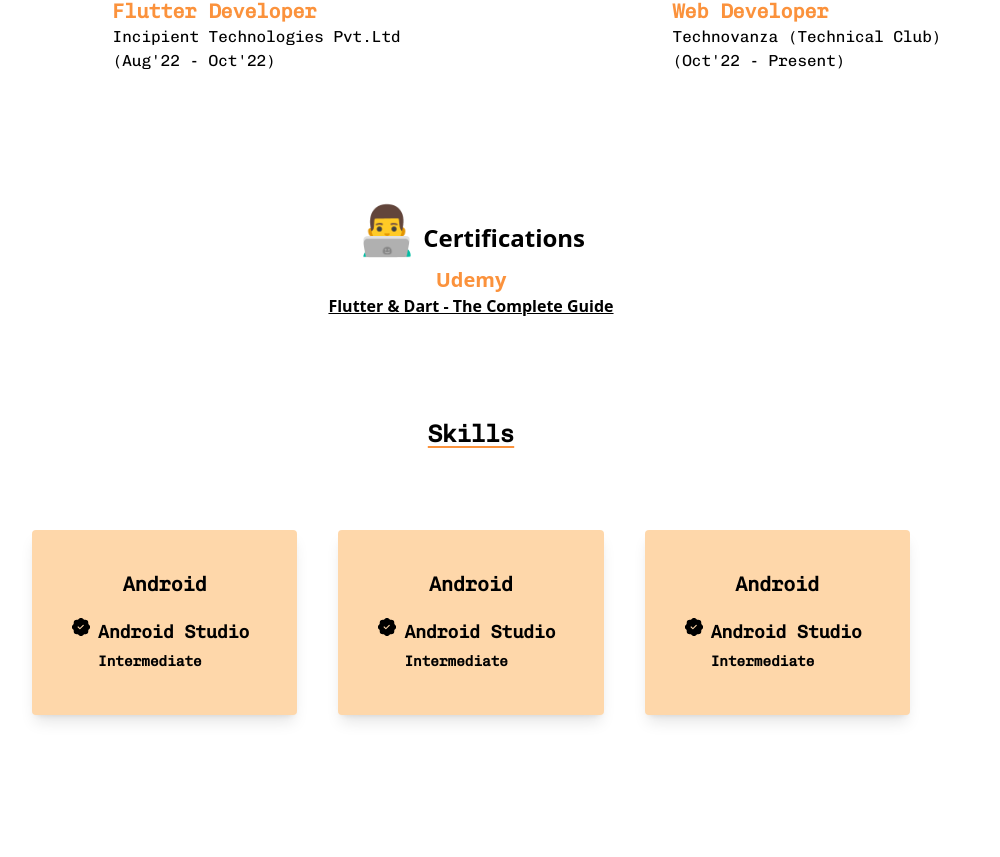
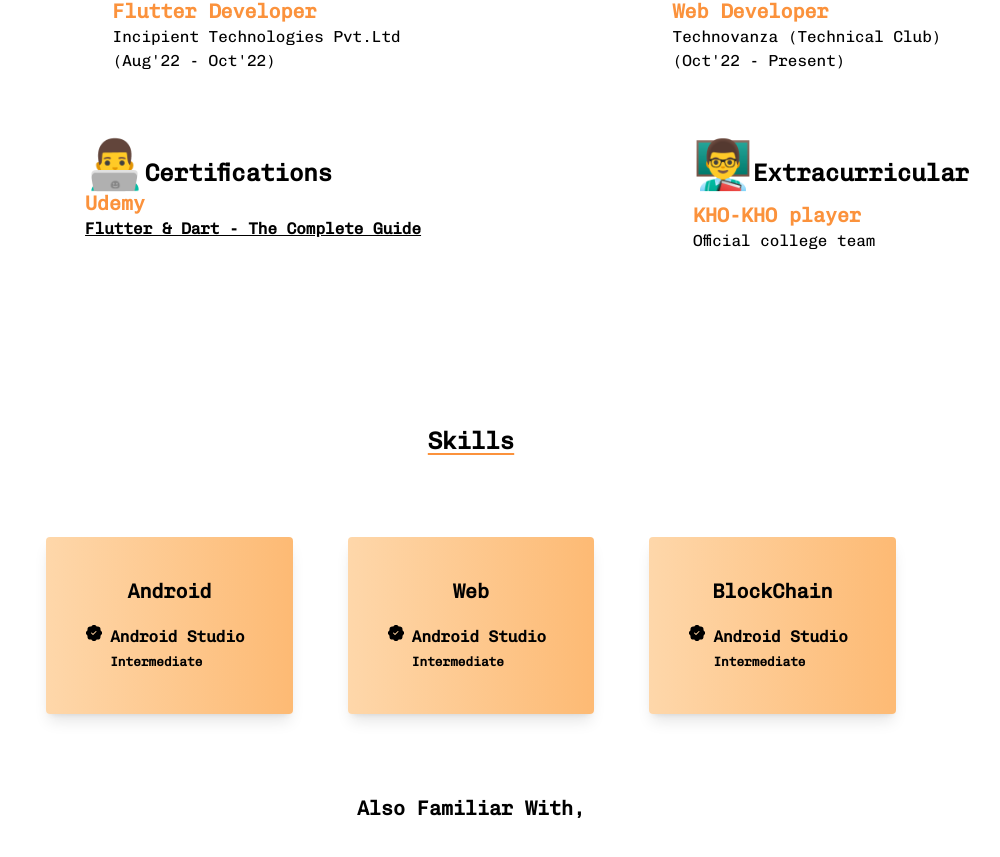
Before and after one commit to Pruthviraj49/Portfolio_Site, a Next.js app: page / in a window 1280 px wide. Shown: the part 1774-2631 px from the top of the page, without its empty margins (169-1169 px from the left). Built offline with nearby package versions, Linux system fonts and the light colour scheme.

Commit message:
Validation added

```diff
--- a/components/About.jsx
+++ b/components/About.jsx
@@ -36,7 +36,7 @@ const About = () => {
             <section className="font-chivoMono ">
 
                 <div className="grid justify-center pl-12 pr-12">
-                    <div className="col-span-2 pb-5">
+                    <div className="col-span-2 pb-5 ">
                         <div className="flex flex-col">
                             <div className="flex">
                                 <span className="text-3xl md:text-4xl pr-1">🎓</span>
--- a/components/Experience.jsx
+++ b/components/Experience.jsx
@@ -1,61 +1,84 @@
-import React from 'react'
-import Skills from './Skills'
-
+import React from "react";
+import Skills from "./Skills";
+import { motion } from "framer-motion";
 
 export default function Experience() {
     return (
-        <div className='pb-32'>
+        <div className="pb-32">
             <div className="pt-20 md:px-40 sm:px-16 px-8 font-chivoMono md:pb-20">
-                <h1 className="text-xl md:text-2xl font-bold text-start pb-10 underline decoration-orange-400 underline-offset-4">Experience and Skills</h1>
+                <h1 className="text-xl md:text-2xl font-bold text-start pb-10 underline decoration-orange-400 underline-offset-4">
+                    Experience and Skills
+                </h1>
             </div>
-
-            <div className='flex flex-col md:flex-row justify-center font-chivoMono pb-16'>
-                <div className='md:pl-44 sm:px-16 px-12'>
-                    <div className='text-lg sm:text-xl md:text-2xl font-bold pb-3'>
-                        <span className='text-3xl  md:text-5xl'>🧑‍🎓</span> Internship
+            <div className="pb-10">
+                <div className="flex flex-col md:flex-row justify-center font-chivoMono">
+                    <div className="md:pl-44 sm:px-16 px-12">
+                        <div className="text-lg sm:text-xl md:text-2xl font-bold pb-3">
+                            <span className="text-3xl  md:text-5xl">🧑‍🎓</span> Internship
+                        </div>
+                        <div className="pb-5">
+                            <h1 className="text-base sm:text-lg md:text-xl font-bold text-orange-400">
+                                Flutter Developer
+                            </h1>
+                            <h2 className="">Incipient Technologies Pvt.Ltd</h2>
+                            <h3>(Aug&apos;22 - Oct&apos;22)</h3>
+                        </div>
                     </div>
-                    <div className='pb-5'>
-                        <h1 className='text-base sm:text-lg md:text-xl font-bold text-orange-400'>Flutter Developer</h1>
-                        <h2 className=''>Incipient Technologies Pvt.Ltd</h2>
-                        <h3>(Aug&apos;22 - Oct&apos;22)</h3>
-
-                    </div>
-                </div>
-                <div className='md:pl-52 sm:px-16 px-12 md:pb-12'>
-                    <div className='text-lg sm:text-xl md:text-2xl font-bold pb-3'>
-                        <span className='text-3xl  md:text-5xl'>👨‍🏫</span>  Voluntouring
-                    </div>
-                    <div className='pb-5'>
-                        <h1 className='text-base sm:text-lg md:text-xl font-bold text-orange-400'>Web Developer</h1>
-                        <h2 className=''>Technovanza (Technical Club)</h2>
-                        <h3>(Oct&apos;22 - Present)</h3>
-
+                    <div className="md:pl-52 sm:px-16 px-12 md:pb-12">
+                        <div className="text-lg sm:text-xl md:text-2xl font-bold pb-3">
+                            <span className="text-3xl  md:text-5xl">👨‍🏫</span> Voluntouring
+                        </div>
+                        <div className="pb-5">
+                            <h1 className="text-base sm:text-lg md:text-xl font-bold text-orange-400">
+                                Web Developer
+                            </h1>
+                            <h2 className="">Technovanza (Technical Club)</h2>
+                            <h3>(Oct&apos;22 - Present)</h3>
+                        </div>
                     </div>
                 </div>
 
+                <div className="flex flex-col md:flex-row justify-center font-chivoMono pb-16">
+                    <div className="md:pl-44 sm:px-16 px-12">
+                        <div>
+                            <div className="text-lg sm:text-xl md:text-2xl font-bold">
+                                <span className="text-3xl md:text-5xl">👨‍💻</span>Certifications
+                            </div>
+                            <div className="pb-5">
+                                <h1 className="text-base sm:text-lg md:text-xl font-bold text-orange-400">
+                                    Udemy
+                                </h1>
+                                <a
+                                    href="https://www.udemy.com/certificate/UC-b5276f5d-8929-42ad-95c2-167ffc21c60f/"
+                                    className="underline font-semibold underline-offset-1 hover:underline-offset-2"
+                                >
+                                    Flutter & Dart - The Complete Guide{" "}
+                                </a>
+                            </div>
+                        </div>
+                    </div>
+                    <div className="md:pl-52 sm:px-16 px-12 md:pb-12">
+                        <div className="text-lg sm:text-xl md:text-2xl font-bold pb-3">
+                            <span className="text-3xl  md:text-5xl">👨‍🏫</span>Extracurricular
+                        </div>
+                        <div className="pb-5">
+                            <h1 className="text-base sm:text-lg md:text-xl font-bold text-orange-400">
+                                KHO-KHO player
+                            </h1>
+                            <h2 className="">Official college team</h2>
 
-            </div>
-            <div className='md:px-52 sm:px-16 px-12 md:text-center'>
-                <div className='pb-20'>
-                    <div className='text-lg sm:text-xl md:text-2xl font-bold pb-3'>
-                        <span className='text-3xl md:text-5xl'>👨‍💻</span>  Certifications
-                    </div>
-                    <div className='pb-5'>
-                        <h1 className='text-base sm:text-lg md:text-xl font-bold text-orange-400'>Udemy</h1>
-                        <a href='https://www.udemy.com/certificate/UC-b5276f5d-8929-42ad-95c2-167ffc21c60f/' className='underline font-semibold underline-offset-1 hover:underline-offset-2'>Flutter & Dart - The Complete Guide </a>
+                        </div>
                     </div>
                 </div>
-                <div className='text-xl md:text-2xl font-bold text-center font-chivoMono underline decoration-orange-400 underline-offset-4'>
+            </div>
+            <div className="md:px-52 sm:px-16 px-12 md:text-center">
+                <div className="text-xl md:text-2xl font-bold text-center font-chivoMono underline decoration-orange-400 underline-offset-4">
                     Skills
                 </div>
             </div>
-            <div className=' pt-20 md:px-40 sm:px-16 px-8 font-chivoMono font-bold'>
+            <div className=" pt-20 md:px-40 sm:px-16 px-8 font-chivoMono font-bold">
                 <Skills />
             </div>
-
-
-
-
-        </div >
-    )
+        </div>
+    );
 }
--- a/components/Navbar.jsx
+++ b/components/Navbar.jsx
@@ -13,7 +13,7 @@ export default function Home() {
     const { systemTheme, theme, setTheme } = useTheme();
     const [mounted, setMounted] = useState(false);
     const [color, setColor] = useState(false);
-
+    const [animate, setAnimation] = useState(false);
 
     const changeColor = () => {
         if (window.scrollY >= 60) {
@@ -100,7 +100,7 @@ export default function Home() {
                         >
                             <ul className="b-1 items-center justify-center space-y-1 md:flex md:space-x-6 md:space-y-0 ">
                                 <li className={`pb-2 scroll-smooth text-base font-semibold md:text-lg px-3 text-start hover:underline md:hover:bg-transparent ${activeLink === 'home' ? 'underline' : ''}`}>
-                                    <Link href="#home" onClick={() => { setNavbar(!navbar) }} >
+                                    <Link href="#home" onClick={() => { setNavbar(!navbar) } } >
                                         <ScrollLink href="#home" >Home</ScrollLink >
                                     </Link>
                                 </li>
--- a/components/Skills.jsx
+++ b/components/Skills.jsx
@@ -5,9 +5,9 @@ export default function Skills() {
         <div >
             <div className='grid md:grid-flow-col  grid-flow-row  justify-evenly'>
                 <div className='pb-20'>
-                    <div className='rounded p-10 bg-orange-200 dark:text-gray-900 overflow-hidden shadow-lg'>
+                    <div className='rounded p-10 bg-gradient-to-r from-orange-200 to-orange-300 dark:text-gray-900 overflow-hidden shadow-lg'>
                         <h1 className='text-lg sm:text-xl md:text-xl text-center pb-5'>Android</h1>
-                        <div className='text-base sm:text-base md:text-lg'>
+                        <div className='text-sm sm:text-sm md:text-base'>
                             <article className='flex'>
                                 <BsPatchCheckFill />
                                 <div className='px-2'>
@@ -21,25 +21,24 @@ export default function Skills() {
                     </div>
                 </div>
                 <div className='pb-20'>
-                    <div className='rounded p-10 bg-orange-200 dark:text-gray-900 overflow-hidden shadow-lg'>
-                        <h1 className='text-lg sm:text-xl md:text-xl text-center pb-5'>Android</h1>
-                        <div className='text-base sm:text-base md:text-lg'>
+                    <div className='rounded p-10  bg-gradient-to-r from-orange-200 to-orange-300 dark:text-gray-900 overflow-hidden shadow-lg'>
+                        <h1 className='text-lg sm:text-xl md:text-xl text-center pb-5'>Web</h1>
+                        <div className='text-sm sm:text-sm md:text-base'>
                             <article className='flex'>
                                 <BsPatchCheckFill />
                                 <div className='px-2'>
                                     <h3>Android Studio</h3>
                                     <small>Intermediate</small>
                                 </div>
-
                             </article>
                         </div>
 
                     </div>
                 </div>
                 <div className='pb-20'>
-                    <div className='rounded p-10 bg-orange-200 dark:text-gray-900 overflow-hidden shadow-lg'>
-                        <h1 className='text-lg sm:text-xl md:text-xl text-center pb-5'>Android</h1>
-                        <div className='text-base sm:text-base md:text-lg'>
+                    <div className='rounded p-10  bg-gradient-to-r from-orange-200 to-orange-300 dark:text-gray-900 overflow-hidden shadow-lg'>
+                        <h1 className='text-lg sm:text-xl md:text-xl text-center pb-5'>BlockChain</h1>
+                        <div className='text-sm sm:text-sm md:text-base'>
                             <article className='flex'>
                                 <BsPatchCheckFill />
                                 <div className='px-2'>
@@ -52,6 +51,10 @@ export default function Skills() {
                     </div>
                 </div>
             </div>
+            <div className='flex justify-center text-lg md:text-xl font-bold text-center font-chivoMono '>
+                <h1>Also Familiar With,</h1>
+
+            </div>
 
 
         </div>
--- a/styles/globals.css
+++ b/styles/globals.css
@@ -68,7 +68,7 @@ a {
 }
 
 .nav-color {
-  background-color: rgba(100, 100, 100, 0.60);
+  background-color: rgba(100, 100, 100, 0.750);
 }
 
 .nav-change {
```
Also changed, not shown: components/Contact.jsx (+12 -3 lines), pages/index.js (+3 -31 lines).
